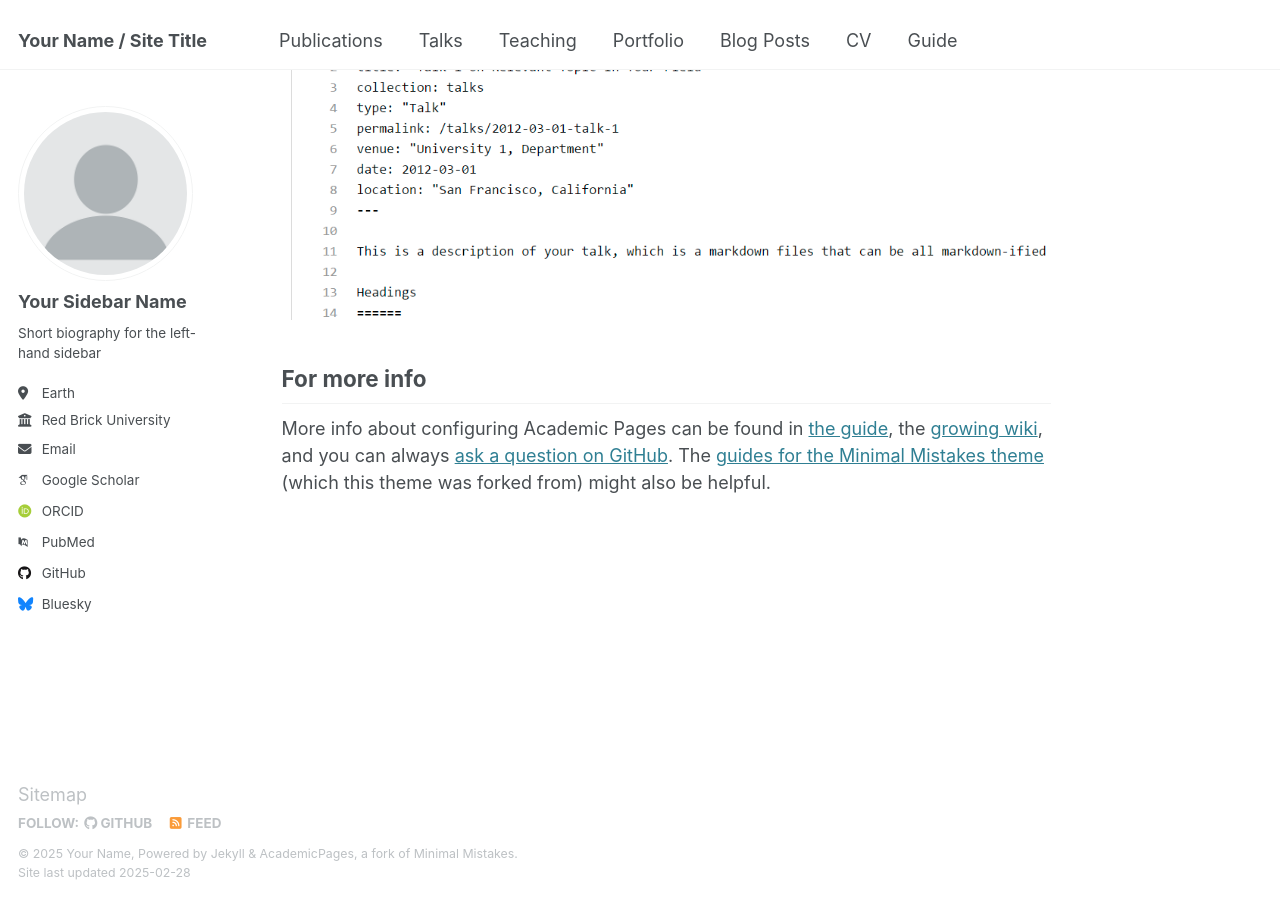
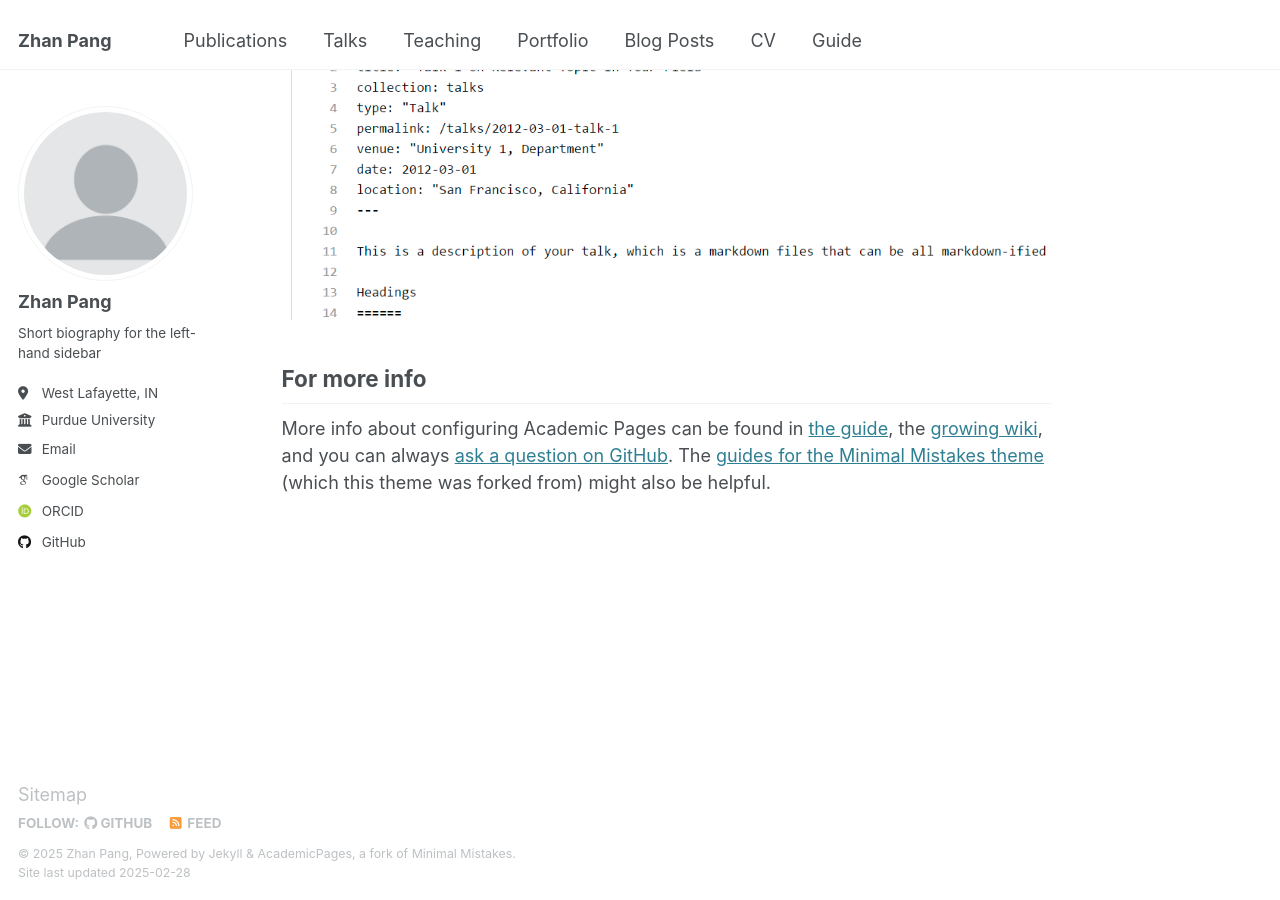
Before and after one commit to panalyticslab/panalyticslab.github.io, a Jekyll site: the page built from _pages/about.md, in a window 1280 px wide and 900 px high, scrolled down 2642 px. Built offline with Jekyll 4.4.1, drawn with Linux system fonts in a browser that asks for light colours; some web fonts are replaced.

Commit message:
Update _config.yml

```diff
--- a/_config.yml
+++ b/_config.yml
@@ -9,13 +9,13 @@
 # Basic Site Settings
 locale                   : "en-US"
 site_theme               : "default"
-title                    : "Your Name / Site Title"
+title                    : "Zhan Pang"
 title_separator          : "-"
-name                     : &name "Your Name"
+name                     : &name "Zhan Pang"
 description              : &description "personal description"
-url                      : https://academicpages.github.io # the base hostname & protocol for your site e.g. "https://[your GitHub username].github.io"
+url                      : https://panalyticslab.github.io # the base hostname & protocol for your site e.g. "https://[your GitHub username].github.io"
 baseurl                  : "" # the subpath of your site, e.g. "/blog"
-repository               : "academicpages/academicpages.github.io"
+repository               : "panalyticslab/academicpages.github.io"
 
 # Site Author - The following control what appear as part of the author content on the side bar.
 #               If a field is blank the icon and link will not appear, otherwise it will be shown.
@@ -23,21 +23,21 @@ repository               : "academicpages/academicpages.github.io"
 author:
   # Biographic information
   avatar           : "profile.png"
-  name             : "Your Sidebar Name"
+  name             : "Zhan Pang"
   pronouns         : # example: "she/her"
   bio              : "Short biography for the left-hand sidebar"
-  location         : "Earth"
-  employer         : "Red Brick University"
+  location         : "West Lafayette, IN"
+  employer         : "Purdue University"
   uri              : # URL
-  email            : "none@example.org"
+  email            : "zpang@purdue.edu"
 
   # Academic websites
   arxiv            : # URL - Update with the correct link to your profile
-  googlescholar    : "https://scholar.google.com/citations?user=PS_CX0AAAAAJ"
+  googlescholar    : "https://scholar.google.com"
   impactstory      : # URL
   orcid            : "http://orcid.org/yourorcidurl"
   semantic         : # URL
-  pubmed           : "https://www.ncbi.nlm.nih.gov/pubmed/?term=john+snow"
+  pubmed           : #"https://www.ncbi.nlm.nih.gov/pubmed/?term=john+snow"
   researchgate     : # URL
   scopus           : # URL
 
@@ -50,7 +50,7 @@ author:
   stackoverflow    : # User number or user number and name (i.e., use "1" or "1/jeff-atwood")
 
   # Social media
-  bluesky          : "bsky.app" # Replace this with you Bluesky username
+  bluesky          : #"bsky.app" # Replace this with you Bluesky username
   facebook         : # Username
   flickr           : # Username
   foursquare       : # Username
@@ -131,7 +131,7 @@ yandex_site_verification :
 
 # Social Sharing
 twitter:
-  username               : &twitter
+  username               : # &twitter
 facebook:
   username               :
   app_id                 :
```
